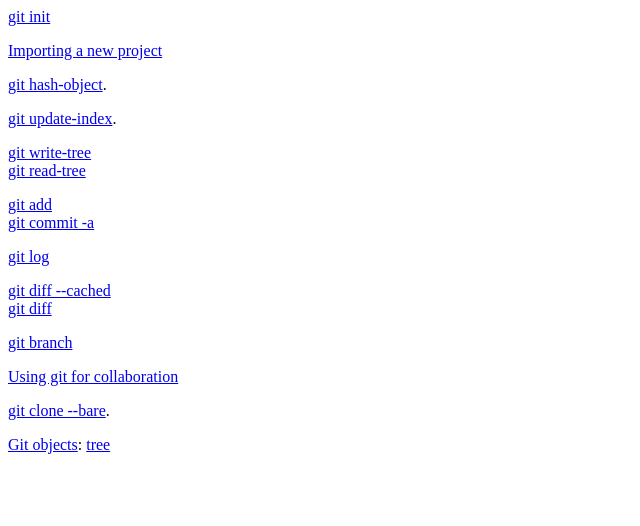
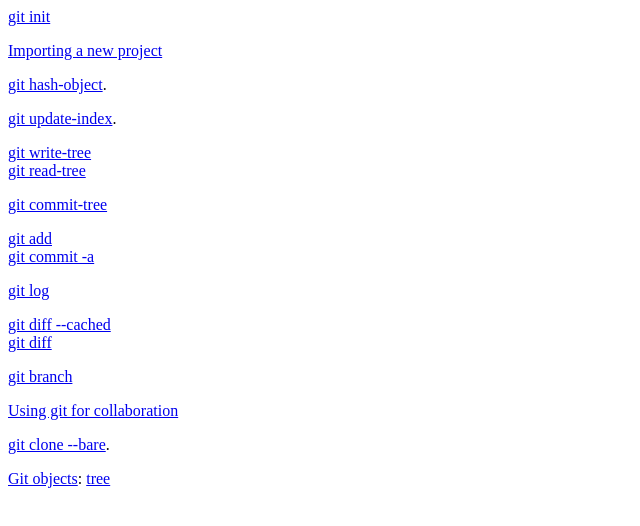
Before and after one commit to ReneNyffenegger/git-internals, a plain HTML site: page index.html in a window 1280 px wide. Shown: the whole page, without its empty margins (0-640 px from the left). Drawn offline with Linux system fonts and the light colour scheme.

Commit message:
+ commit-tree.pl

```diff
--- a/index.html
+++ b/index.html
@@ -21,6 +21,9 @@
   <p>
   <a href='write-tree/index.html'>git write-tree</a><br>
   <a href='read-tree/index.html'>git read-tree</a>
+
+  <p>
+  <a href='commit-tree/index.html'>git commit-tree</a>
 
 
   <p>
```
Also changed, not shown: 1 other file.
